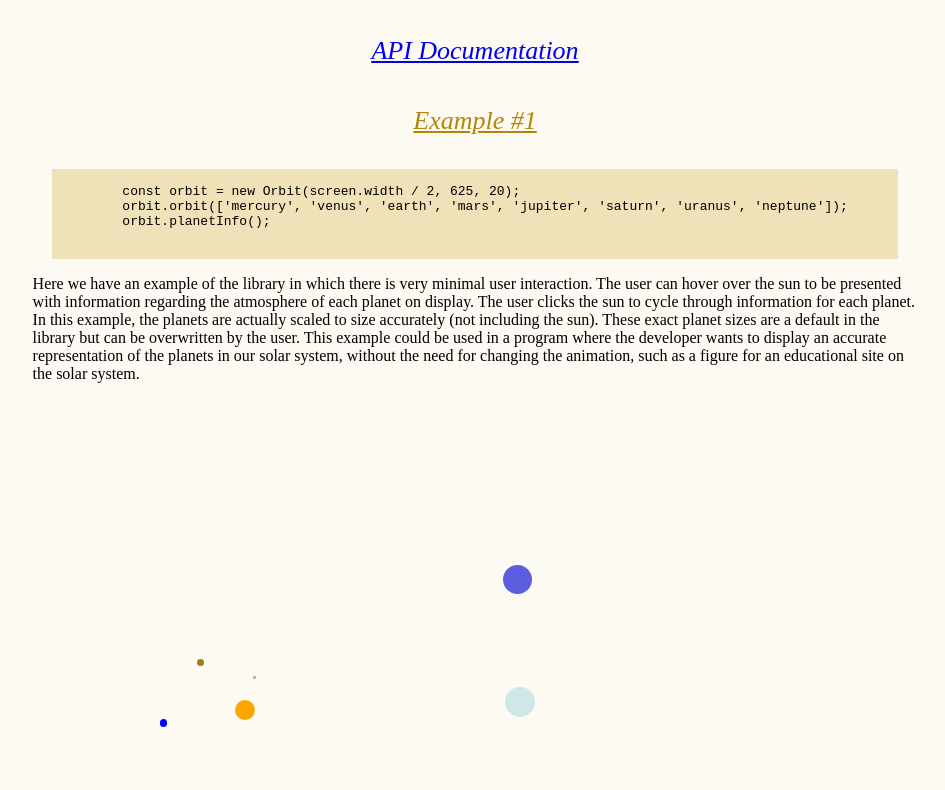
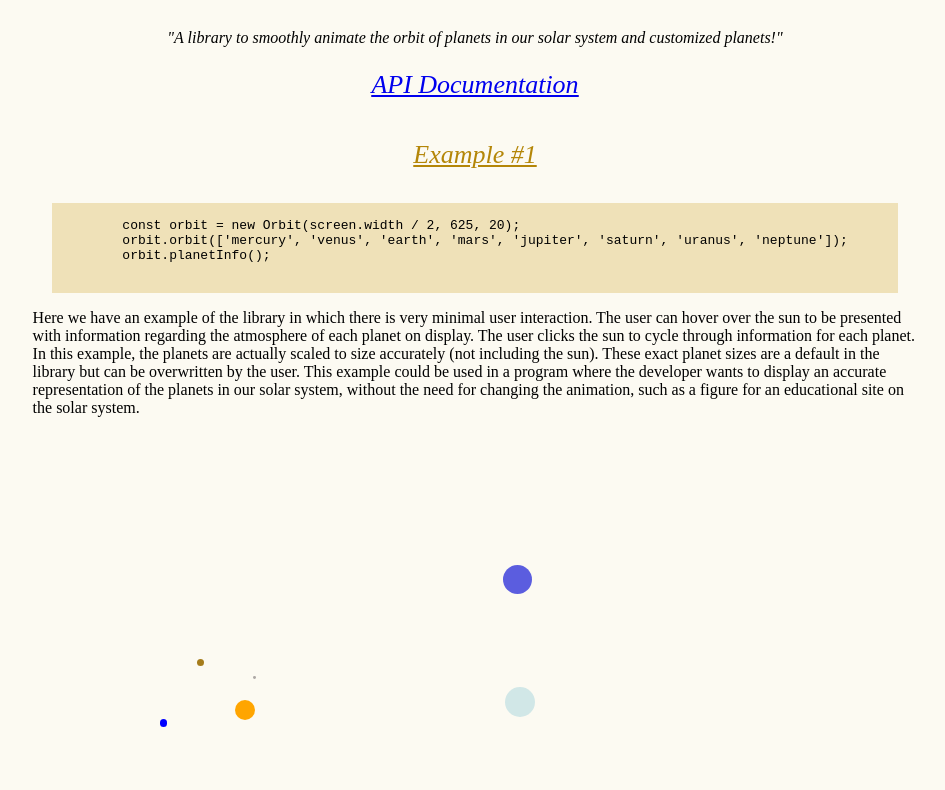
Before and after one commit to TimSquire/Orbit.js, a website: page myapp/pub/examples.html in a window 1280 px wide. Shown: the part 100-890 px from the top of the page, without its empty margins (165-1110 px from the left). Drawn offline with nearby package versions, Linux system fonts and the light colour scheme.

Commit message:
library description

```diff
--- a/myapp/pub/examples.css
+++ b/myapp/pub/examples.css
@@ -5,6 +5,12 @@
   padding: 20px;
   border-width: 1px;
   width: 300px;
+}
+
+.desc {
+  font-style: italic;
+  text-align: center;
+  margin-top: 0px;
 }
 
 p {
--- a/myapp/pub/examples.html
+++ b/myapp/pub/examples.html
@@ -11,6 +11,7 @@
    <body>
        <h1>Orbit.js</h1>
    </br>
+   <p class = "desc">"A library to smoothly animate the orbit of planets in our solar system and customized planets!"</p>
    <p class="link"><a href="api.html">API Documentation</a></p>
    <h3 class="ex1">Example #1</h3>
    <pre>
```
